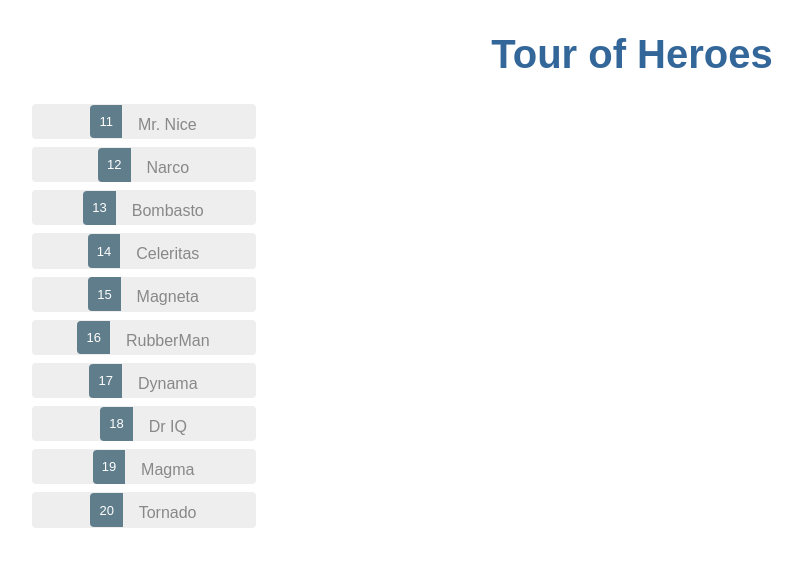
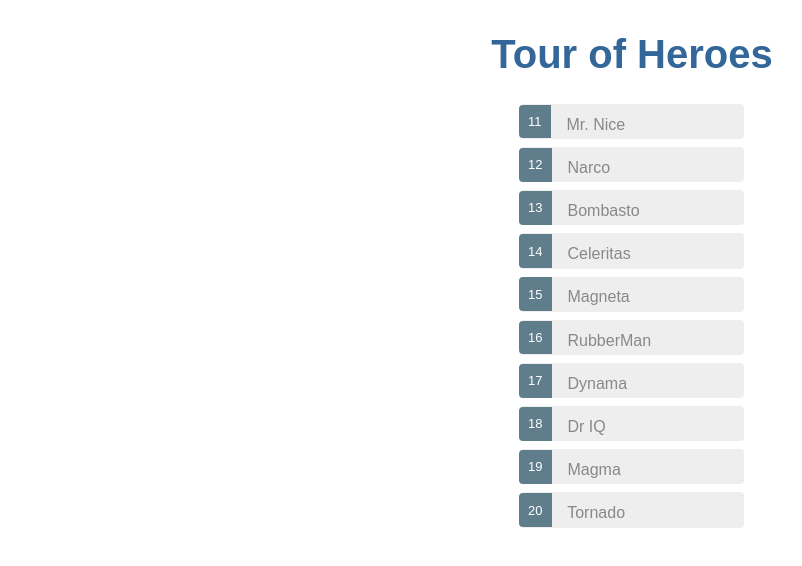
Before and after one commit to leneehe/angular-tour-of-heros, an Angular app: page / in a window 1280 px wide. Shown: the top 566 px of the page, without its empty margins (8-810 px from the left). Built offline with nearby package versions, Linux system fonts and the light colour scheme.

Commit message:
Add selected hero style class conditionally to li using class binding

```diff
--- a/src/app/heros/heros.component.css
+++ b/src/app/heros/heros.component.css
@@ -8,6 +8,8 @@
   list-style-type: none;
   padding: 0;
   width: 15em;
+  text-align: left;
+  margin: auto;
 }
 .heroes li {
   cursor: pointer;
--- a/src/app/heros/heros.component.html
+++ b/src/app/heros/heros.component.html
@@ -1,5 +1,5 @@
 <ul class="heroes">
-  <li *ngFor="let hero of heroes" (click)="onSelect(hero)">
+  <li *ngFor="let hero of heroes" (click)="onSelect(hero)" [class.selected]="hero === selectedHero">
     <span class="badge">{{ hero.id }}</span> {{ hero.name }}
   </li>
 </ul>
--- a/src/styles.css
+++ b/src/styles.css
@@ -17,6 +17,7 @@
   color: #888;
   font-family: Cambria, Georgia;
 }
+
 /* everywhere else */
 * {
   font-family: Arial, Helvetica, sans-serif;
```
